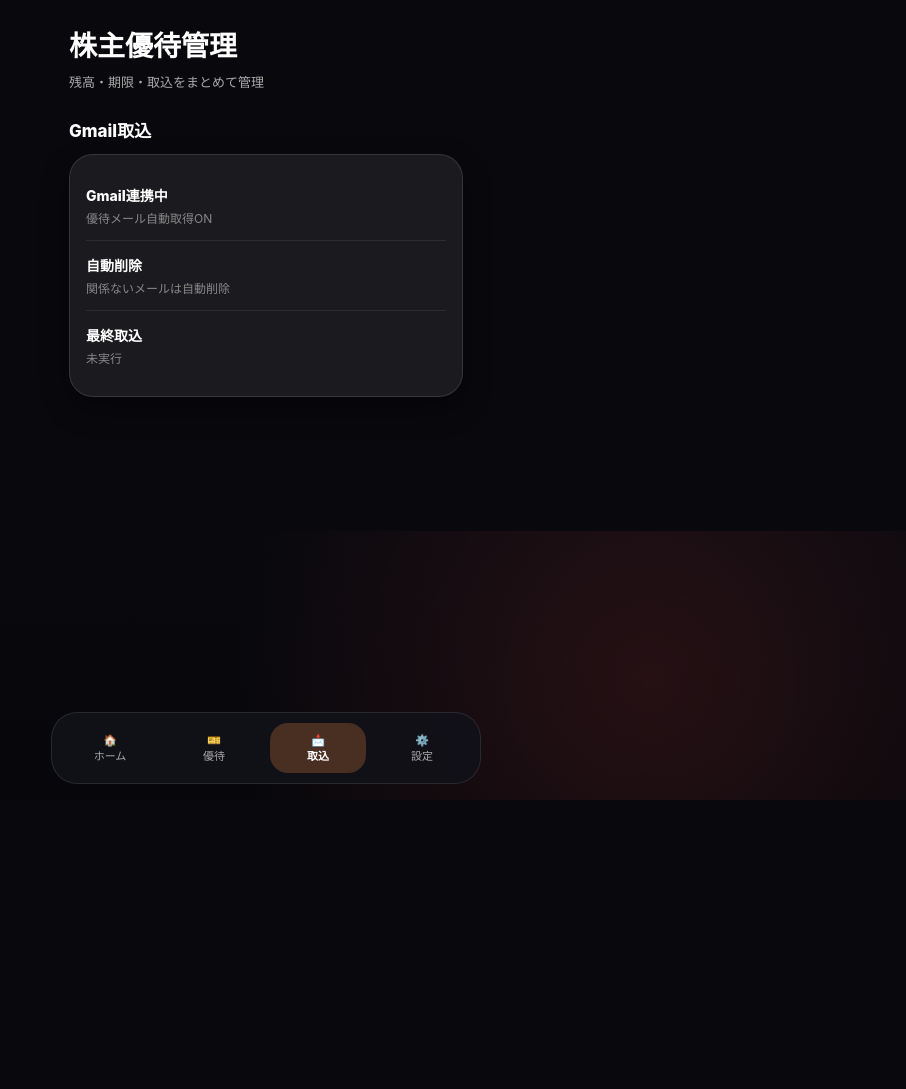
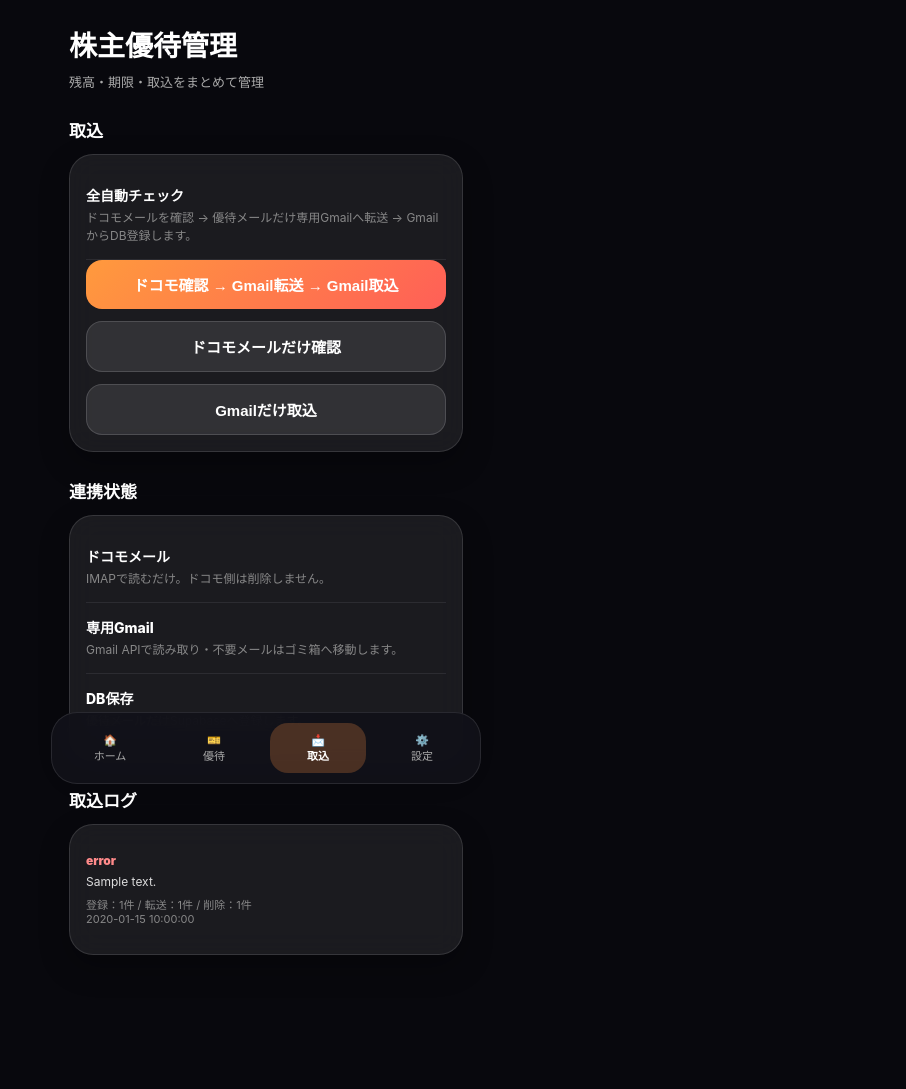
Before and after one commit to k2chanxmx-cloud/kabunushi_app, a Flask app: page / in a window 1280 px wide, after a click that opens the changed part. Shown: the whole page, without its empty margins (374-1280 px from the left). Before the commit the page ends 800 px from the top, so only its background shows below. Run offline with Flask 3, Linux system fonts and the light colour scheme; a database or web service that is not in the repository returns one stand-in record (values such as "Sample title"); some libraries are stand-ins or nearby versions.

Commit message:
Add files via upload

```diff
--- a/app.py
+++ b/app.py
@@ -1,14 +1,42 @@
 import os
+import re
+import json
+import base64
+import imaplib
+import email
+from email.header import decode_header
+from email.message import EmailMessage
+from datetime import datetime
+
 import psycopg2
 from psycopg2.extras import RealDictCursor
 from flask import Flask, render_template, request, redirect, url_for
 from dotenv import load_dotenv
+
+from google.oauth2.credentials import Credentials
+from google.auth.transport.requests import Request
+from googleapiclient.discovery import build
+
 
 load_dotenv()
 
 app = Flask(__name__)
 
 DATABASE_URL = os.environ.get("DATABASE_URL")
+
+DOCOMO_IMAP_USER = os.environ.get("DOCOMO_IMAP_USER")
+DOCOMO_IMAP_PASSWORD = os.environ.get("DOCOMO_IMAP_PASSWORD")
+DOCOMO_IMAP_SERVER = os.environ.get("DOCOMO_IMAP_SERVER", "imap.spmode.ne.jp")
+
+YUTAI_GMAIL_TO = os.environ.get("YUTAI_GMAIL_TO")
+
+GMAIL_CREDENTIALS_JSON = os.environ.get("GMAIL_CREDENTIALS_JSON")
+GMAIL_TOKEN_JSON = os.environ.get("GMAIL_TOKEN_JSON")
+
+SCOPES = [
+    "https://www.googleapis.com/auth/gmail.send",
+    "https://www.googleapis.com/auth/gmail.modify",
+]
 
 
 def get_conn():
@@ -25,15 +53,396 @@ def init_db():
                     balance INTEGER NOT NULL DEFAULT 0,
                     expire_date DATE,
                     category TEXT NOT NULL DEFAULT 'その他',
+                    source TEXT DEFAULT 'manual',
+                    gmail_message_id TEXT,
                     created_at TIMESTAMP DEFAULT CURRENT_TIMESTAMP
                 );
             """)
+
+            cur.execute("""
+                CREATE TABLE IF NOT EXISTS import_logs (
+                    id SERIAL PRIMARY KEY,
+                    status TEXT NOT NULL,
+                    message TEXT,
+                    imported_count INTEGER DEFAULT 0,
+                    forwarded_count INTEGER DEFAULT 0,
+                    deleted_count INTEGER DEFAULT 0,
+                    created_at TIMESTAMP DEFAULT CURRENT_TIMESTAMP
+                );
+            """)
+
+            cur.execute("""
+                CREATE TABLE IF NOT EXISTS docomo_forwarded (
+                    id SERIAL PRIMARY KEY,
+                    docomo_uid TEXT UNIQUE NOT NULL,
+                    subject TEXT,
+                    forwarded_at TIMESTAMP DEFAULT CURRENT_TIMESTAMP
+                );
+            """)
+
         conn.commit()
 
 
 @app.before_request
 def before_request():
     init_db()
+
+
+def save_import_log(status, message, imported_count=0, forwarded_count=0, deleted_count=0):
+    with get_conn() as conn:
+        with conn.cursor() as cur:
+            cur.execute("""
+                INSERT INTO import_logs
+                    (status, message, imported_count, forwarded_count, deleted_count)
+                VALUES
+                    (%s, %s, %s, %s, %s);
+            """, (status, message, imported_count, forwarded_count, deleted_count))
+        conn.commit()
+
+
+def decode_mime_words(value):
+    if not value:
+        return ""
+
+    result = ""
+
+    for part, charset in decode_header(value):
+        if isinstance(part, bytes):
+            result += part.decode(charset or "utf-8", errors="ignore")
+        else:
+            result += part
+
+    return result
+
+
+def extract_body(msg):
+    body = ""
+
+    if msg.is_multipart():
+        for part in msg.walk():
+            content_type = part.get_content_type()
+            disposition = str(part.get("Content-Disposition", ""))
+
+            if "attachment" in disposition:
+                continue
+
+            payload = part.get_payload(decode=True)
+            if not payload:
+                continue
+
+            charset = part.get_content_charset() or "utf-8"
+
+            if content_type == "text/plain":
+                body += payload.decode(charset, errors="ignore")
+
+            elif content_type == "text/html" and not body:
+                html = payload.decode(charset, errors="ignore")
+                text = re.sub(r"<[^>]+>", "", html)
+                body += text
+
+    else:
+        payload = msg.get_payload(decode=True)
+        if payload:
+            charset = msg.get_content_charset() or "utf-8"
+            body = payload.decode(charset, errors="ignore")
+
+    return body
+
+
+def is_yutai_mail(subject, body):
+    text = subject + "\n" + body
+
+    keywords = [
+        "株主優待",
+        "優待",
+        "ご利用通知",
+        "利用通知",
+        "残高",
+        "有効期限",
+        "電子チケット",
+        "デジタルギフト",
+        "クーポン",
+        "優待券",
+    ]
+
+    return any(keyword in text for keyword in keywords)
+
+
+def extract_ticket_info(subject, body):
+    text = subject + "\n" + body
+
+    company = "不明な優待"
+    balance = 0
+    expire_date = None
+
+    company_patterns = [
+        r"会社名[:：]\s*(.+)",
+        r"ブランド[:：]\s*(.+)",
+        r"店舗[:：]\s*(.+)",
+        r"サービス名[:：]\s*(.+)",
+    ]
+
+    for pattern in company_patterns:
+        match = re.search(pattern, text)
+        if match:
+            company = match.group(1).strip()[:50]
+            break
+
+    if company == "不明な優待":
+        known_companies = [
+            "すかいらーく",
+            "イオン",
+            "ドトール",
+            "マクドナルド",
+            "吉野家",
+            "コメダ",
+            "くら寿司",
+            "サイゼリヤ",
+        ]
+
+        for name in known_companies:
+            if name in text:
+                company = name
+                break
+
+    balance_patterns = [
+        r"残高[:：]?\s*([0-9,]+)\s*円",
+        r"ご利用可能額[:：]?\s*([0-9,]+)\s*円",
+        r"利用可能残高[:：]?\s*([0-9,]+)\s*円",
+        r"([0-9,]+)\s*円分",
+    ]
+
+    for pattern in balance_patterns:
+        match = re.search(pattern, text)
+        if match:
+            balance = int(match.group(1).replace(",", ""))
+            break
+
+    date_patterns = [
+        r"有効期限[:：]?\s*(\d{4})[年/-](\d{1,2})[月/-](\d{1,2})",
+        r"期限[:：]?\s*(\d{4})[年/-](\d{1,2})[月/-](\d{1,2})",
+        r"(\d{4})[年/-](\d{1,2})[月/-](\d{1,2})\s*まで",
+    ]
+
+    for pattern in date_patterns:
+        match = re.search(pattern, text)
+        if match:
+            y, m, d = match.groups()
+            expire_date = f"{int(y):04d}-{int(m):02d}-{int(d):02d}"
+            break
+
+    return company, balance, expire_date
+
+
+def get_gmail_service():
+    if not GMAIL_CREDENTIALS_JSON or not GMAIL_TOKEN_JSON:
+        raise Exception("GMAIL_CREDENTIALS_JSON または GMAIL_TOKEN_JSON が未設定です")
+
+    token_info = json.loads(GMAIL_TOKEN_JSON)
+    creds = Credentials.from_authorized_user_info(token_info, SCOPES)
+
+    if creds.expired and creds.refresh_token:
+        creds.refresh(Request())
+
+    return build("gmail", "v1", credentials=creds)
+
+
+def send_to_gmail(service, subject, body):
+    if not YUTAI_GMAIL_TO:
+        raise Exception("YUTAI_GMAIL_TO が未設定です")
+
+    message = EmailMessage()
+    message["To"] = YUTAI_GMAIL_TO
+    message["Subject"] = "[株主優待転送] " + subject
+    message.set_content(body)
+
+    encoded = base64.urlsafe_b64encode(message.as_bytes()).decode()
+
+    service.users().messages().send(
+        userId="me",
+        body={"raw": encoded}
+    ).execute()
+
+
+def already_forwarded(docomo_uid):
+    with get_conn() as conn:
+        with conn.cursor() as cur:
+            cur.execute("""
+                SELECT 1
+                FROM docomo_forwarded
+                WHERE docomo_uid = %s;
+            """, (docomo_uid,))
+            return cur.fetchone() is not None
+
+
+def mark_forwarded(docomo_uid, subject):
+    with get_conn() as conn:
+        with conn.cursor() as cur:
+            cur.execute("""
+                INSERT INTO docomo_forwarded
+                    (docomo_uid, subject)
+                VALUES
+                    (%s, %s)
+                ON CONFLICT (docomo_uid) DO NOTHING;
+            """, (docomo_uid, subject))
+        conn.commit()
+
+
+def forward_docomo_yutai_to_gmail():
+    if not DOCOMO_IMAP_USER or not DOCOMO_IMAP_PASSWORD:
+        raise Exception("DOCOMO_IMAP_USER または DOCOMO_IMAP_PASSWORD が未設定です")
+
+    service = get_gmail_service()
+
+    forwarded_count = 0
+
+    mail = imaplib.IMAP4_SSL(DOCOMO_IMAP_SERVER, 993)
+    mail.login(DOCOMO_IMAP_USER, DOCOMO_IMAP_PASSWORD)
+    mail.select("INBOX")
+
+    status, data = mail.search(None, "ALL")
+    if status != "OK":
+        mail.logout()
+        raise Exception("ドコモメール検索に失敗しました")
+
+    message_ids = data[0].split()
+
+    for message_id in message_ids[-50:]:
+        docomo_uid = message_id.decode()
+
+        if already_forwarded(docomo_uid):
+            continue
+
+        status, msg_data = mail.fetch(message_id, "(RFC822)")
+        if status != "OK":
+            continue
+
+        raw_email = msg_data[0][1]
+        msg = email.message_from_bytes(raw_email)
+
+        subject = decode_mime_words(msg.get("Subject", ""))
+        sender = decode_mime_words(msg.get("From", ""))
+        date = decode_mime_words(msg.get("Date", ""))
+        body = extract_body(msg)
+
+        if is_yutai_mail(subject, body):
+            forward_body = f"""
+【ドコモメールから自動転送】
+
+From:
+{sender}
+
+Date:
+{date}
+
+Subject:
+{subject}
+
+--------------------
+本文
+--------------------
+{body}
+"""
+
+            send_to_gmail(service, subject, forward_body)
+            mark_forwarded(docomo_uid, subject)
+            forwarded_count += 1
+        else:
+            mark_forwarded(docomo_uid, subject)
+
+    mail.logout()
+
+    save_import_log(
+        "success",
+        "ドコモメール確認・優待メール転送が完了しました。ドコモ側は削除していません。",
+        imported_count=0,
+        forwarded_count=forwarded_count,
+        deleted_count=0
+    )
+
+    return forwarded_count
+
+
+def import_yutai_from_gmail_and_trash_unnecessary():
+    service = get_gmail_service()
+
+    imported_count = 0
+    deleted_count = 0
+
+    result = service.users().messages().list(
+        userId="me",
+        q="newer_than:30d",
+        maxResults=50
+    ).execute()
+
+    messages = result.get("messages", [])
+
+    for item in messages:
+        message_id = item["id"]
+
+        msg = service.users().messages().get(
+            userId="me",
+            id=message_id,
+            format="full"
+        ).execute()
+
+        headers = msg.get("payload", {}).get("headers", [])
+        subject = ""
+
+        for h in headers:
+            if h.get("name") == "Subject":
+                subject = h.get("value", "")
+                break
+
+        snippet = msg.get("snippet", "")
+
+        body_text = snippet
+
+        if is_yutai_mail(subject, body_text):
+            company, balance, expire_date = extract_ticket_info(subject, body_text)
+
+            with get_conn() as conn:
+                with conn.cursor() as cur:
+                    cur.execute("""
+                        SELECT 1
+                        FROM tickets
+                        WHERE gmail_message_id = %s;
+                    """, (message_id,))
+                    exists = cur.fetchone()
+
+                    if not exists:
+                        cur.execute("""
+                            INSERT INTO tickets
+                                (company, balance, expire_date, category, source, gmail_message_id)
+                            VALUES
+                                (%s, %s, %s, %s, %s, %s);
+                        """, (
+                            company,
+                            balance,
+                            expire_date,
+                            "その他",
+                            "gmail",
+                            message_id
+                        ))
+                        imported_count += 1
+
+                conn.commit()
+        else:
+            service.users().messages().trash(
+                userId="me",
+                id=message_id
+            ).execute()
+            deleted_count += 1
+
+    save_import_log(
+        "success",
+        "Gmail取込・不要メールのゴミ箱移動が完了しました。",
+        imported_count=imported_count,
+        forwarded_count=0,
+        deleted_count=deleted_count
+    )
+
+    return imported_count, deleted_count
 
 
 @app.route("/")
@@ -46,7 +455,8 @@ def home():
                     company,
                     balance,
                     expire_date,
-                    category
+                    category,
+                    source
                 FROM tickets
                 ORDER BY
                     expire_date IS NULL,
@@ -54,6 +464,20 @@ def home():
                     id DESC;
             """)
             tickets = cur.fetchall()
+
+            cur.execute("""
+                SELECT
+                    status,
+                    message,
+                    imported_count,
+                    forwarded_count,
+                    deleted_count,
+                    created_at
+                FROM import_logs
+                ORDER BY id DESC
+                LIMIT 5;
+            """)
+            import_logs = cur.fetchall()
 
     total_balance = sum(ticket["balance"] for ticket in tickets)
     ticket_count = len(tickets)
@@ -63,6 +487,7 @@ def home():
         tickets=tickets,
         total_balance=total_balance,
         ticket_count=ticket_count,
+        import_logs=import_logs,
     )
 
 
@@ -87,10 +512,43 @@ def add_ticket():
     with get_conn() as conn:
         with conn.cursor() as cur:
             cur.execute("""
-                INSERT INTO tickets (company, balance, expire_date, category)
-                VALUES (%s, %s, %s, %s);
-            """, (company, balance, expire_date, category))
+                INSERT INTO tickets
+                    (company, balance, expire_date, category, source)
+                VALUES
+                    (%s, %s, %s, %s, %s);
+            """, (company, balance, expire_date, category, "manual"))
         conn.commit()
+
+    return redirect(url_for("home"))
+
+
+@app.route("/forward-docomo", methods=["POST"])
+def forward_docomo():
+    try:
+        forward_docomo_yutai_to_gmail()
+    except Exception as e:
+        save_import_log("error", str(e), 0, 0, 0)
+
+    return redirect(url_for("home"))
+
+
+@app.route("/import-gmail", methods=["POST"])
+def import_gmail():
+    try:
+        import_yutai_from_gmail_and_trash_unnecessary()
+    except Exception as e:
+        save_import_log("error", str(e), 0, 0, 0)
+
+    return redirect(url_for("home"))
+
+
+@app.route("/sync-all", methods=["POST"])
+def sync_all():
+    try:
+        forward_docomo_yutai_to_gmail()
+        import_yutai_from_gmail_and_trash_unnecessary()
+    except Exception as e:
+        save_import_log("error", str(e), 0, 0, 0)
 
     return redirect(url_for("home"))
 
--- a/requirements.txt
+++ b/requirements.txt
@@ -2,3 +2,7 @@ Flask
 gunicorn
 psycopg2-binary
 python-dotenv
+google-api-python-client
+google-auth
+google-auth-oauthlib
+google-auth-httplib2
--- a/templates/index.html
+++ b/templates/index.html
@@ -34,9 +34,7 @@ body::before{
     padding:24px 18px 120px;
 }
 
-.header{
-    margin-bottom:24px;
-}
+.header{margin-bottom:24px}
 
 .header h1{
     margin:0;
@@ -50,19 +48,8 @@ body::before{
     font-size:13px;
 }
 
-.section{
-    display:none;
-    animation:fade .15s ease;
-}
-
-.section.active{
-    display:block;
-}
-
-@keyframes fade{
-    from{opacity:0; transform:translateY(6px)}
-    to{opacity:1; transform:translateY(0)}
-}
+.section{display:none}
+.section.active{display:block}
 
 .card{
     background:rgba(255,255,255,.08);
@@ -173,6 +160,13 @@ button{
     color:white;
     font-size:15px;
     font-weight:900;
+    cursor:pointer;
+}
+
+button.sub{
+    background:rgba(255,255,255,.1);
+    border:1px solid rgba(255,255,255,.14);
+    box-shadow:none;
 }
 
 .setting-row,.import-item{
@@ -201,6 +195,7 @@ button{
     margin-top:4px;
     color:#888;
     font-size:12px;
+    line-height:1.5;
 }
 
 .toggle{
@@ -222,6 +217,42 @@ button{
     border-radius:50%;
     background:white;
     transition:.2s;
+}
+
+.log{
+    padding:12px 0;
+    border-bottom:1px solid rgba(255,255,255,.08);
+}
+
+.log:last-child{border-bottom:0}
+
+.log-status{
+    font-size:12px;
+    font-weight:900;
+    color:#76f2a4;
+}
+
+.log-status.error{
+    color:#ff8a8a;
+}
+
+.log-message{
+    margin-top:5px;
+    font-size:12px;
+    color:#ddd;
+    line-height:1.5;
+}
+
+.log-meta{
+    margin-top:5px;
+    font-size:11px;
+    color:#888;
+}
+
+.empty{
+    color:#aaa;
+    font-size:13px;
+    line-height:1.6;
 }
 
 .bottom-nav{
@@ -254,12 +285,6 @@ button{
     background:rgba(255,145,70,.24);
     color:white;
     font-weight:800;
-}
-
-.empty{
-    color:#aaa;
-    font-size:13px;
-    line-height:1.6;
 }
 </style>
 </head>
@@ -312,7 +337,8 @@ button{
                 <div class="ticket-name">{{ ticket.company }}</div>
                 <div class="ticket-meta">
                     期限：{{ ticket.expire_date if ticket.expire_date else "未設定" }}<br>
-                    カテゴリ：{{ ticket.category }}
+                    カテゴリ：{{ ticket.category }}<br>
+                    取得元：{{ ticket.source if ticket.source else "manual" }}
                 </div>
                 <div class="badge">登録済み</div>
             </div>
@@ -345,23 +371,75 @@ button{
 </div>
 
 <div id="import" class="section">
-    <div class="section-title">Gmail取込</div>
+    <div class="section-title">取込</div>
 
     <div class="card">
         <div class="import-item">
-            <div class="import-title">Gmail連携中</div>
-            <div class="import-sub">優待メール自動取得ON</div>
+            <div class="import-title">全自動チェック</div>
+            <div class="import-sub">
+                ドコモメールを確認 → 優待メールだけ専用Gmailへ転送 → GmailからDB登録します。
+            </div>
+        </div>
+
+        <form method="POST" action="/sync-all">
+            <button type="submit">ドコモ確認 → Gmail転送 → Gmail取込</button>
+        </form>
+
+        <form method="POST" action="/forward-docomo" style="margin-top:12px;">
+            <button type="submit" class="sub">ドコモメールだけ確認</button>
+        </form>
+
+        <form method="POST" action="/import-gmail" style="margin-top:12px;">
+            <button type="submit" class="sub">Gmailだけ取込</button>
+        </form>
+    </div>
+
+    <div class="section-title">連携状態</div>
+
+    <div class="card">
+        <div class="import-item">
+            <div class="import-title">ドコモメール</div>
+            <div class="import-sub">IMAPで読むだけ。ドコモ側は削除しません。</div>
         </div>
 
         <div class="import-item">
-            <div class="import-title">自動削除</div>
-            <div class="import-sub">関係ないメールは自動削除</div>
+            <div class="import-title">専用Gmail</div>
+            <div class="import-sub">Gmail APIで読み取り・不要メールはゴミ箱へ移動します。</div>
         </div>
 
         <div class="import-item">
-            <div class="import-title">最終取込</div>
-            <div class="import-sub">未実行</div>
+            <div class="import-title">DB保存</div>
+            <div class="import-sub">優待メールだけSupabaseへ登録します。</div>
         </div>
+    </div>
+
+    <div class="section-title">取込ログ</div>
+
+    <div class="card">
+        {% if import_logs %}
+            {% for log in import_logs %}
+            <div class="log">
+                <div class="log-status {% if log.status == 'error' %}error{% endif %}">
+                    {{ log.status }}
+                </div>
+
+                <div class="log-message">
+                    {{ log.message }}
+                </div>
+
+                <div class="log-meta">
+                    登録：{{ log.imported_count }}件 /
+                    転送：{{ log.forwarded_count }}件 /
+                    削除：{{ log.deleted_count }}件<br>
+                    {{ log.created_at }}
+                </div>
+            </div>
+            {% endfor %}
+        {% else %}
+            <div class="empty">
+                まだ取込ログはありません。
+            </div>
+        {% endif %}
     </div>
 </div>
 
@@ -383,7 +461,7 @@ button{
         <div class="setting-row">
             <div>
                 <div class="setting-title">自動メール削除</div>
-                <div class="setting-sub">関係ないメールは自動削除</div>
+                <div class="setting-sub">削除対象は専用Gmail側のみ。ドコモメールは削除しません。</div>
             </div>
             <div style="color:#ffb36b;font-size:12px;font-weight:900;">常時ON</div>
         </div>
```
